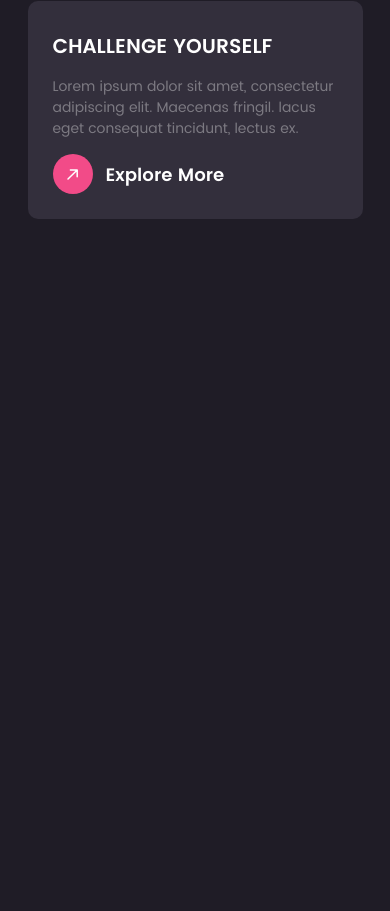
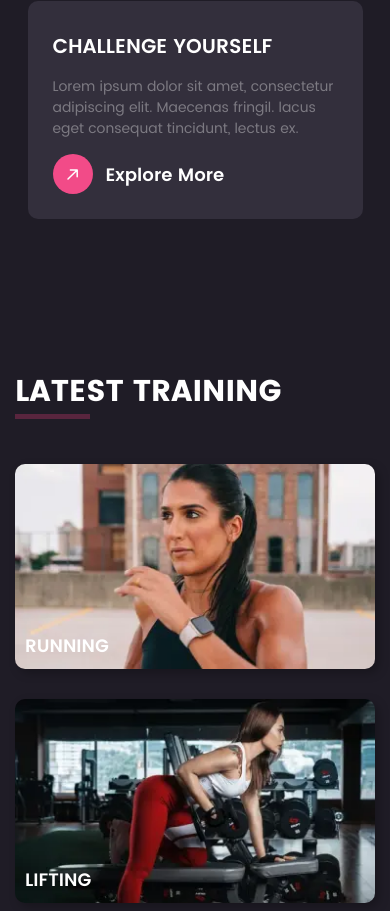
Before and after one commit to ptrv-dev/www-workout, a plain HTML site: page index.html in a window 390 px wide. Shown: the part 1086-1997 px from the top of the page. Before the commit the page ends 1405 px from the top, so only its background shows below. Drawn offline with Linux system fonts and the light colour scheme.

Commit message:
Update 2022-08-25T11:17:29.527Z

```diff
--- a/css/main.css
+++ b/css/main.css
@@ -63,11 +63,42 @@ p {
   padding: 0;
 }
 
+.section {
+  padding: 75px 0;
+}
+.section__header {
+  margin-bottom: 50px;
+}
+.section__title {
+  font-weight: 700;
+  font-size: 30px;
+  line-height: 1.5;
+  text-transform: uppercase;
+  color: #ffffff;
+  position: relative;
+}
+.section__title::after {
+  position: absolute;
+  left: 0;
+  bottom: -5px;
+  content: "";
+  width: 75px;
+  height: 5px;
+  background: #59253E;
+}
+
 .button {
   cursor: pointer;
+  display: inline-block;
+  text-decoration: none;
+  text-transform: uppercase;
+  color: #ffffff;
   background: #F24B88;
   border: none;
   border-radius: 5px;
+  padding: 7px 15px;
+  font-weight: 600;
+  line-height: 1.5;
 }
 .button_big {
   border-radius: 10px;
@@ -272,8 +303,7 @@ p {
 .main {
   display: flex;
   align-items: center;
-  padding-top: 250px;
-  padding-bottom: 100px;
+  padding: 250px 0 75px 0;
 }
 .main__container {
   display: flex;
@@ -461,3 +491,84 @@ p {
     justify-content: center;
   }
 }
+.latest-training__header {
+  display: flex;
+  justify-content: space-between;
+  align-items: center;
+}
+.latest-training__link {
+  line-height: 1.5;
+  text-transform: uppercase;
+  text-decoration: none;
+  color: #ffffff;
+}
+.latest-training__content {
+  display: flex;
+  justify-content: space-between;
+  align-items: center;
+}
+.latest-training-item {
+  flex: 0 0 30%;
+  display: flex;
+  flex-direction: column;
+  align-items: flex-start;
+}
+.latest-training-item__image {
+  width: 100%;
+}
+.latest-training-item__image img {
+  display: block;
+  width: 100%;
+}
+.latest-training-item__title {
+  margin: 12px 0 5px 0;
+  font-weight: 600;
+  font-size: 18px;
+  line-height: 1.5;
+  text-transform: uppercase;
+  color: #ffffff;
+}
+.latest-training-item__text {
+  line-height: 1.5;
+  color: rgba(255, 255, 255, 0.36);
+  margin-bottom: 20px;
+}
+@media (max-width: 1024px) {
+  .latest-training__content {
+    flex-wrap: wrap;
+    justify-content: space-around;
+  }
+  .latest-training-item {
+    flex: 0 0 336px;
+    margin: 0 10px 30px 10px;
+  }
+}
+@media (max-width: 425px) {
+  .latest-training__content {
+    flex-direction: column;
+  }
+  .latest-training-item {
+    flex: auto;
+    margin: 0;
+    width: 100%;
+    filter: drop-shadow(4px 4px 5px rgba(0, 0, 0, 0.25));
+    border-radius: 10px;
+    overflow: hidden;
+    position: relative;
+  }
+  .latest-training-item:not(:last-child) {
+    margin-bottom: 30px;
+  }
+  .latest-training-item__title {
+    position: absolute;
+    left: 10px;
+    bottom: 10px;
+    margin: 0;
+  }
+  .latest-training-item__text {
+    display: none;
+  }
+  .latest-training-item__button {
+    display: none;
+  }
+}
--- a/index.html
+++ b/index.html
@@ -113,6 +113,40 @@
 				</div>
 			</div>
 		</section>
+		<section class="section latest-training">
+			<div class="container latest-training__container">
+				<div class="section__header latest-training__header">
+					<h2 class="section__title">Latest training</h2>
+					<a href="#" class="latest-training__link">See more here</a>
+				</div>
+				<div class="latest-training__content">
+					<div class="latest-training__item latest-training-item">
+						<div class="latest-training-item__image">
+							<picture><source srcset="./img/latest-training/running.webp" type="image/webp"><img src="./img/latest-training/running.png" alt=""></picture>
+						</div>
+						<h4 class="latest-training-item__title">Running</h4>
+						<p class="latest-training-item__text">Lorem ipsum dolor sit amet, consectetur adipiscing elit. Maecenas fringilla, lacus eget consequat </p>
+						<a href="#" class="button latest-training-item__button">See more</a>
+					</div>
+					<div class="latest-training__item latest-training-item">
+						<div class="latest-training-item__image">
+							<picture><source srcset="./img/latest-training/lifting.webp" type="image/webp"><img src="./img/latest-training/lifting.png" alt=""></picture>
+						</div>
+						<h4 class="latest-training-item__title">Lifting</h4>
+						<p class="latest-training-item__text">Lorem ipsum dolor sit amet, consectetur adipiscing elit. Maecenas fringilla, lacus eget consequat </p>
+						<a href="#" class="button latest-training-item__button">See more</a>
+					</div>
+					<div class="latest-training__item latest-training-item">
+						<div class="latest-training-item__image">
+							<picture><source srcset="./img/latest-training/yoga.webp" type="image/webp"><img src="./img/latest-training/yoga.png" alt=""></picture>
+						</div>
+						<h4 class="latest-training-item__title">Yoga</h4>
+						<p class="latest-training-item__text">Lorem ipsum dolor sit amet, consectetur adipiscing elit. Maecenas fringilla, lacus eget consequat </p>
+						<a href="#" class="button latest-training-item__button">See more</a>
+					</div>
+				</div>
+			</div>
+		</section>
 		<script src="./js/app.min.js"></script>
 	</body>
 </html>
--- a/js/app.min.js
+++ b/js/app.min.js
@@ -1 +1 @@
-const burgerButton=document.querySelector("button.burger-header"),headerNav=document.querySelector("nav.nav");burgerButton.addEventListener("click",e=>{e.preventDefault(),burgerButton.classList.toggle("burger-header_active"),headerNav.classList.toggle("nav_active"),document.body.classList.toggle("no-scroll")});
+const burgerButton=document.querySelector("button.burger-header"),headerNav=document.querySelector("nav.nav"),dynamicAdaptive=(burgerButton.addEventListener("click",e=>{e.preventDefault(),burgerButton.classList.toggle("burger-header_active"),headerNav.classList.toggle("nav_active"),document.body.classList.toggle("no-scroll")}),()=>{const e=document.querySelector(".latest-training__link");window.innerWidth<=425?(document.querySelector(".latest-training__content").append(e),e.classList.add("button"),e.innerHTML="See more"):(document.querySelector(".latest-training__header").append(e),e.classList.contains("button")&&e.classList.remove("button"),"See more"===e.innerHTML&&(e.innerHTML="See more here"))});window.addEventListener("resize",()=>dynamicAdaptive()),window.addEventListener("load",()=>dynamicAdaptive());
```
Also changed, not shown: css/main.min.css, img/latest-training/lifting.png (added), img/latest-training/lifting.webp (added), img/latest-training/running.png (added), img/latest-training/running.webp (added), img/latest-training/yoga.png (added), img/latest-training/yoga.webp (added).
